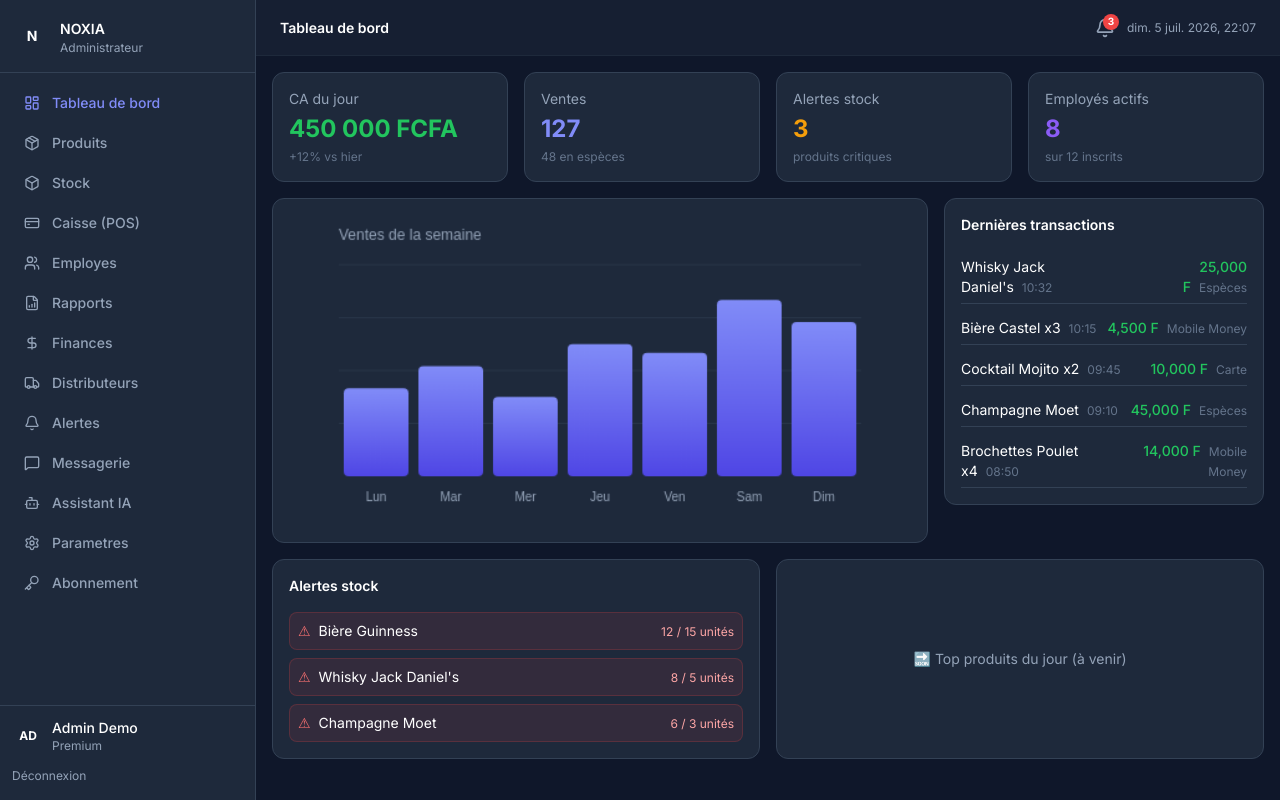
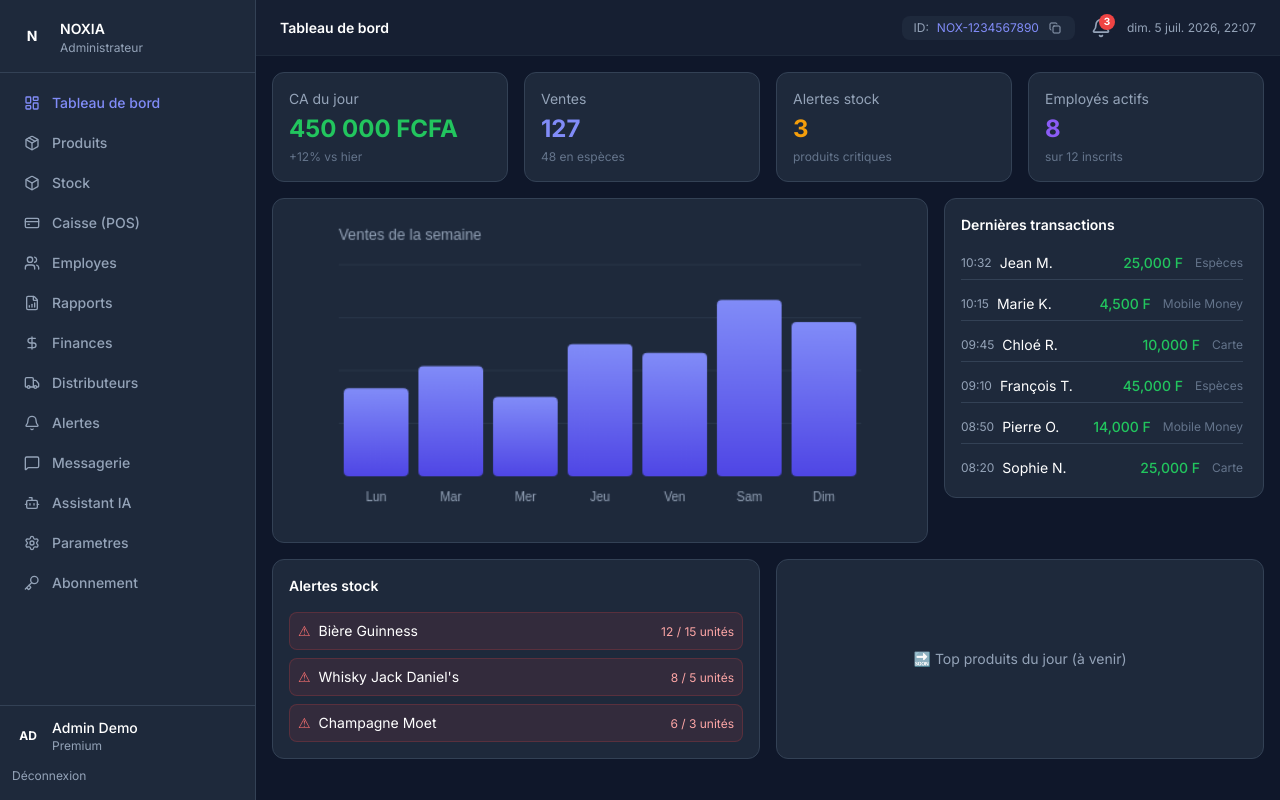
Before and after one commit to AgenxiaOrganization/noxia-frontend, a Next.js app: page /dashboard in a window 1280 px wide. Built offline with nearby package versions, Linux system fonts and the light colour scheme.

Commit message:
fix(dashboard): code unique dans TopBar, KPIs cliquables avec modal, transactions ameliorees

```diff
--- a/src/app/(dashboard)/dashboard/page.tsx
+++ b/src/app/(dashboard)/dashboard/page.tsx
@@ -1,37 +1,80 @@
+'use client'
+
+import { useState } from 'react'
 import { KPICard } from '@/components/dashboard/KPICard'
 import { SalesChart } from '@/components/dashboard/SalesChart'
 import { RecentTransactions } from '@/components/dashboard/RecentTransactions'
 import { StockAlerts } from '@/components/dashboard/StockAlerts'
+import { KPIModal } from '@/components/dashboard/KPIModal'
+
+// Données mockées pour les modals
+const ventesData = [
+  { label: 'Whisky Jack Daniel\'s', value: '25 000 F', date: '10:32' },
+  { label: 'Bière Castel x3', value: '4 500 F', date: '10:15' },
+  { label: 'Cocktail Mojito x2', value: '10 000 F', date: '09:45' },
+  { label: 'Champagne Moet', value: '45 000 F', date: '09:10' },
+  { label: 'Brochettes Poulet x4', value: '14 000 F', date: '08:50' },
+]
+
+const produitsData = [
+  { label: 'Whisky Jack Daniel\'s', value: '8 bouteilles' },
+  { label: 'Bière Guinness', value: '12 unités ⚠️' },
+  { label: 'Champagne Moet', value: '6 bouteilles' },
+]
+
+const employesData = [
+  { label: 'François T.', value: 'Gérant', date: 'Actif' },
+  { label: 'Chloé R.', value: 'Serveur', date: 'Actif' },
+  { label: 'Jean M.', value: 'Caissier', date: 'Actif' },
+]
 
 export default function DashboardPage() {
+  const [modalOpen, setModalOpen] = useState(false)
+  const [modalTitle, setModalTitle] = useState('')
+  const [modalData, setModalData] = useState<Array<{ label: string; value: string | number; date?: string }>>([])
+
+  const openModal = (title: string, data: any[]) => {
+    setModalTitle(title)
+    setModalData(data)
+    setModalOpen(true)
+  }
+
   return (
     <div className="p-4 space-y-4">
       {/* KPIs */}
       <div className="grid grid-cols-1 sm:grid-cols-2 lg:grid-cols-4 gap-4">
+        <div onClick={() => openModal('Détail des ventes', ventesData)} className="cursor-pointer">
           <KPICard
             label="CA du jour"
             value="450 000 FCFA"
             color="#22c55e"
             subtitle="+12% vs hier"
           />
+        </div>
+        <div onClick={() => openModal('Liste des produits', produitsData)} className="cursor-pointer">
           <KPICard
             label="Ventes"
             value="127"
             color="#818cf8"
             subtitle="48 en espèces"
           />
+        </div>
+        <div onClick={() => openModal('Alertes stock', produitsData.filter(p => p.value.includes('⚠️')))} className="cursor-pointer">
           <KPICard
             label="Alertes stock"
             value="3"
             color="#f59e0b"
             subtitle="produits critiques"
           />
+        </div>
+        <div onClick={() => openModal('Employés actifs', employesData)} className="cursor-pointer">
           <KPICard
             label="Employés actifs"
             value="8"
             color="#8b5cf6"
             subtitle="sur 12 inscrits"
           />
+        </div>
       </div>
 
       {/* Graphique + Transactions */}
@@ -59,6 +102,14 @@ export default function DashboardPage() {
           </p>
         </div>
       </div>
+
+      {/* Modal */}
+      <KPIModal
+        isOpen={modalOpen}
+        onClose={() => setModalOpen(false)}
+        title={modalTitle}
+        data={modalData}
+      />
     </div>
   )
 }
--- /dev/null
+++ b/src/components/dashboard/KPIModal.tsx
@@ -0,0 +1,49 @@
+'use client'
+
+import { X } from 'lucide-react'
+
+interface KPIModalProps {
+  isOpen: boolean
+  onClose: () => void
+  title: string
+  data: Array<{ label: string; value: string | number; date?: string }>
+}
+
+export function KPIModal({ isOpen, onClose, title, data }: KPIModalProps) {
+  if (!isOpen) return null
+
+  return (
+    <div
+      className="fixed inset-0 z-50 flex items-center justify-center p-4"
+      style={{ background: 'rgba(0,0,0,0.7)' }}
+      onClick={onClose}
+    >
+      <div
+        className="w-full max-w-lg rounded-2xl p-6 max-h-[80vh] overflow-y-auto"
+        style={{
+          background: '#1e293b',
+          border: '1px solid #334155'
+        }}
+        onClick={(e) => e.stopPropagation()}
+      >
+        <div className="flex items-center justify-between mb-4">
+          <h2 className="text-lg font-semibold text-white">{title}</h2>
+          <button onClick={onClose} className="p-1 rounded hover:bg-white/10 transition" style={{ color: '#94a3b8' }}>
+            <X className="w-5 h-5" />
+          </button>
+        </div>
+        <div className="space-y-2">
+          {data.map((item, i) => (
+            <div key={i} className="flex items-center justify-between py-2 border-b" style={{ borderColor: '#334155' }}>
+              <div>
+                <span className="text-sm text-white">{item.label}</span>
+                {item.date && <span className="text-xs ml-2" style={{ color: '#64748b' }}>{item.date}</span>}
+              </div>
+              <span className="text-sm font-semibold" style={{ color: '#22c55e' }}>{item.value}</span>
+            </div>
+          ))}
+        </div>
+      </div>
+    </div>
+  )
+}
--- a/src/components/dashboard/RecentTransactions.tsx
+++ b/src/components/dashboard/RecentTransactions.tsx
@@ -1,31 +1,34 @@
 const transactions = [
-  { product: 'Whisky Jack Daniel\'s', amount: 25000, payment: 'Espèces', time: '10:32' },
-  { product: 'Bière Castel x3', amount: 4500, payment: 'Mobile Money', time: '10:15' },
-  { product: 'Cocktail Mojito x2', amount: 10000, payment: 'Carte', time: '09:45' },
-  { product: 'Champagne Moet', amount: 45000, payment: 'Espèces', time: '09:10' },
-  { product: 'Brochettes Poulet x4', amount: 14000, payment: 'Mobile Money', time: '08:50' },
+  { product: 'Whisky Jack Daniel\'s', amount: 25000, payment: 'Espèces', time: '10:32', employee: 'Jean M.' },
+  { product: 'Bière Castel x3', amount: 4500, payment: 'Mobile Money', time: '10:15', employee: 'Marie K.' },
+  { product: 'Cocktail Mojito x2', amount: 10000, payment: 'Carte', time: '09:45', employee: 'Chloé R.' },
+  { product: 'Champagne Moet', amount: 45000, payment: 'Espèces', time: '09:10', employee: 'François T.' },
+  { product: 'Brochettes Poulet x4', amount: 14000, payment: 'Mobile Money', time: '08:50', employee: 'Pierre O.' },
+  { product: 'Whisky Jack Daniel\'s', amount: 25000, payment: 'Carte', time: '08:20', employee: 'Sophie N.' },
+  { product: 'Cocktail Mojito', amount: 5000, payment: 'Espèces', time: '07:55', employee: 'Jean M.' },
+  { product: 'Bière Guinness x2', amount: 4000, payment: 'Mobile Money', time: '07:30', employee: 'Marie K.' },
 ]
 
 export function RecentTransactions() {
   return (
     <div
-      className="p-4 rounded-xl border"
+      className="p-4 rounded-xl border flex flex-col h-[300px]"
       style={{
         background: '#1e293b',
         borderColor: '#334155'
       }}
     >
-      <h3 className="font-semibold text-sm mb-4 text-white">Dernières transactions</h3>
-      <div className="space-y-2">
+      <h3 className="font-semibold text-sm mb-3 text-white">Dernières transactions</h3>
+      <div className="flex-1 overflow-y-auto space-y-2 pr-1">
         {transactions.map((t, i) => (
           <div key={i} className="flex items-center justify-between text-sm py-1.5 border-b" style={{ borderColor: '#334155' }}>
-            <div>
-              <span className="text-white">{t.product}</span>
-              <span className="text-xs ml-2" style={{ color: '#64748b' }}>{t.time}</span>
+            <div className="flex items-center gap-2 min-w-0">
+              <span className="text-xs" style={{ color: '#94a3b8' }}>{t.time}</span>
+              <span className="text-white truncate">{t.employee}</span>
             </div>
-            <div className="text-right">
+            <div className="flex items-center gap-3 shrink-0">
               <span className="font-medium" style={{ color: '#22c55e' }}>{t.amount.toLocaleString()} F</span>
-              <span className="text-xs ml-2" style={{ color: '#64748b' }}>{t.payment}</span>
+              <span className="text-xs" style={{ color: '#64748b' }}>{t.payment}</span>
             </div>
           </div>
         ))}
--- a/src/components/layout/Topbar.tsx
+++ b/src/components/layout/Topbar.tsx
@@ -1,10 +1,14 @@
 'use client'
 
-import { Menu, Bell } from 'lucide-react'
+import { Menu, Bell, Copy, Check } from 'lucide-react'
 import { useState, useEffect } from 'react'
 
 export function TopBar({ onMenuClick }: { onMenuClick: () => void }) {
   const [time, setTime] = useState('')
+  const [copied, setCopied] = useState(false)
+
+  // Code unique de l'entreprise (mocké pour l'instant)
+  const companyCode = 'NOX-1234567890'
 
   useEffect(() => {
     const updateTime = () => {
@@ -22,6 +26,12 @@ export function TopBar({ onMenuClick }: { onMenuClick: () => void }) {
     const interval = setInterval(updateTime, 30000)
     return () => clearInterval(interval)
   }, [])
+
+  const copyCode = () => {
+    navigator.clipboard.writeText(companyCode)
+    setCopied(true)
+    setTimeout(() => setCopied(false), 2000)
+  }
 
   return (
     <header
@@ -43,8 +53,26 @@ export function TopBar({ onMenuClick }: { onMenuClick: () => void }) {
           Tableau de bord
         </h2>
       </div>
-      <div className="flex items-center gap-3">
-        <div className="relative cursor-pointer">
+
+      <div className="flex items-center gap-4">
+        {/* Code Entreprise */}
+        <div className="hidden sm:flex items-center gap-2 px-3 py-1 rounded-lg" style={{ background: 'rgba(51, 65, 85, 0.3)' }}>
+          <span className="text-xs" style={{ color: '#94a3b8' }}>ID:</span>
+          <code className="text-xs font-mono" style={{ color: '#818cf8' }}>{companyCode}</code>
+          <button
+            onClick={copyCode}
+            className="p-0.5 rounded hover:bg-white/10 transition"
+            style={{ color: '#94a3b8' }}
+          >
+            {copied ? <Check className="w-3 h-3" style={{ color: '#22c55e' }} /> : <Copy className="w-3 h-3" />}
+          </button>
+        </div>
+
+        {/* Notifications */}
+        <div className="relative cursor-pointer" onClick={() => {
+          // TODO: Ouvrir le modal de notifications
+          alert('📋 Notifications :\n\n• Stock faible : Bière Guinness (12/15)\n• Nouvelle vente : 25 000 F\n• Alerte caisse : Écart de 5 000 F')
+        }}>
           <Bell className="w-5 h-5" style={{ color: '#94a3b8' }} />
           <span
             className="absolute -top-1 -right-1 w-4 h-4 rounded-full text-white text-[10px] flex items-center justify-center font-bold"
@@ -53,6 +81,7 @@ export function TopBar({ onMenuClick }: { onMenuClick: () => void }) {
             3
           </span>
         </div>
+
         <span className="text-xs hidden sm:block" style={{ color: '#94a3b8' }}>{time}</span>
       </div>
     </header>
```
Lines whose indentation alone changed are shown as unchanged.
